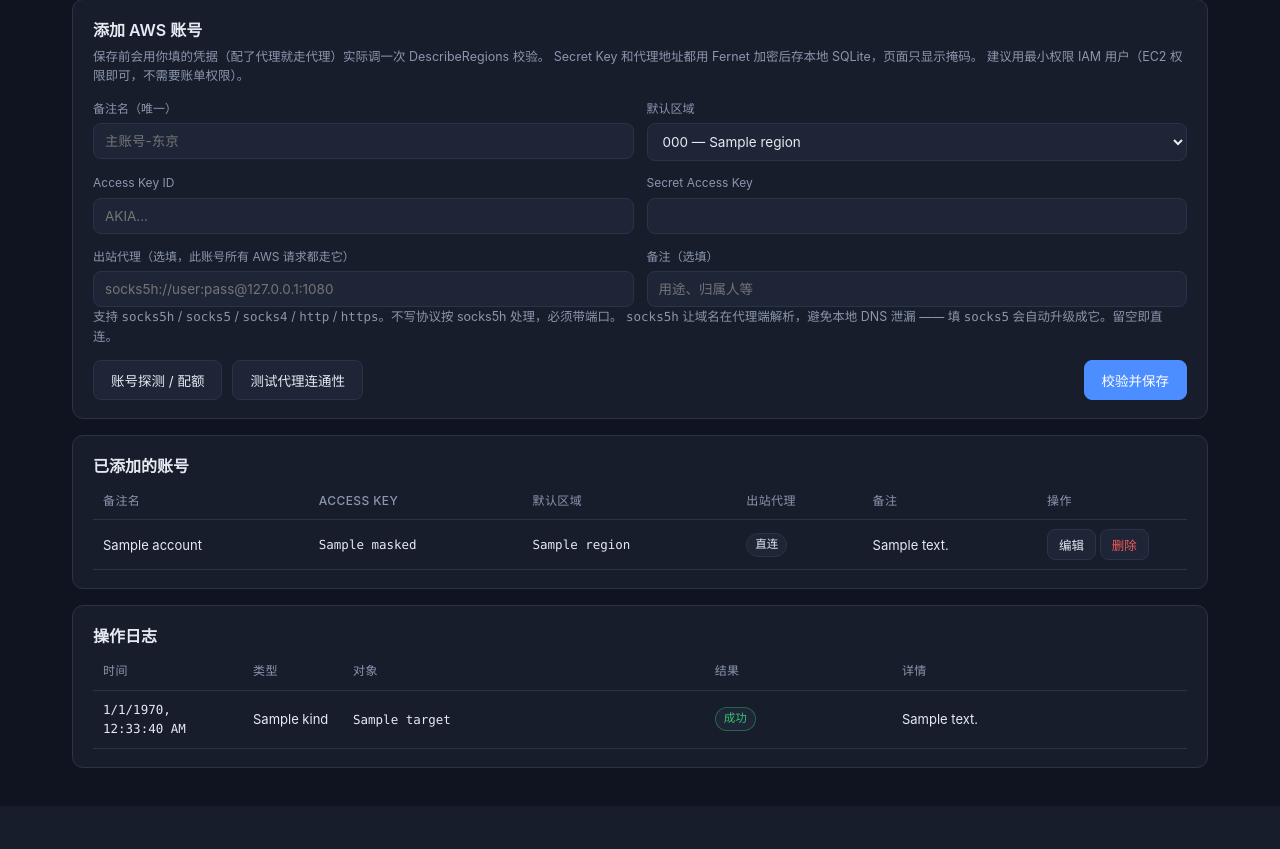
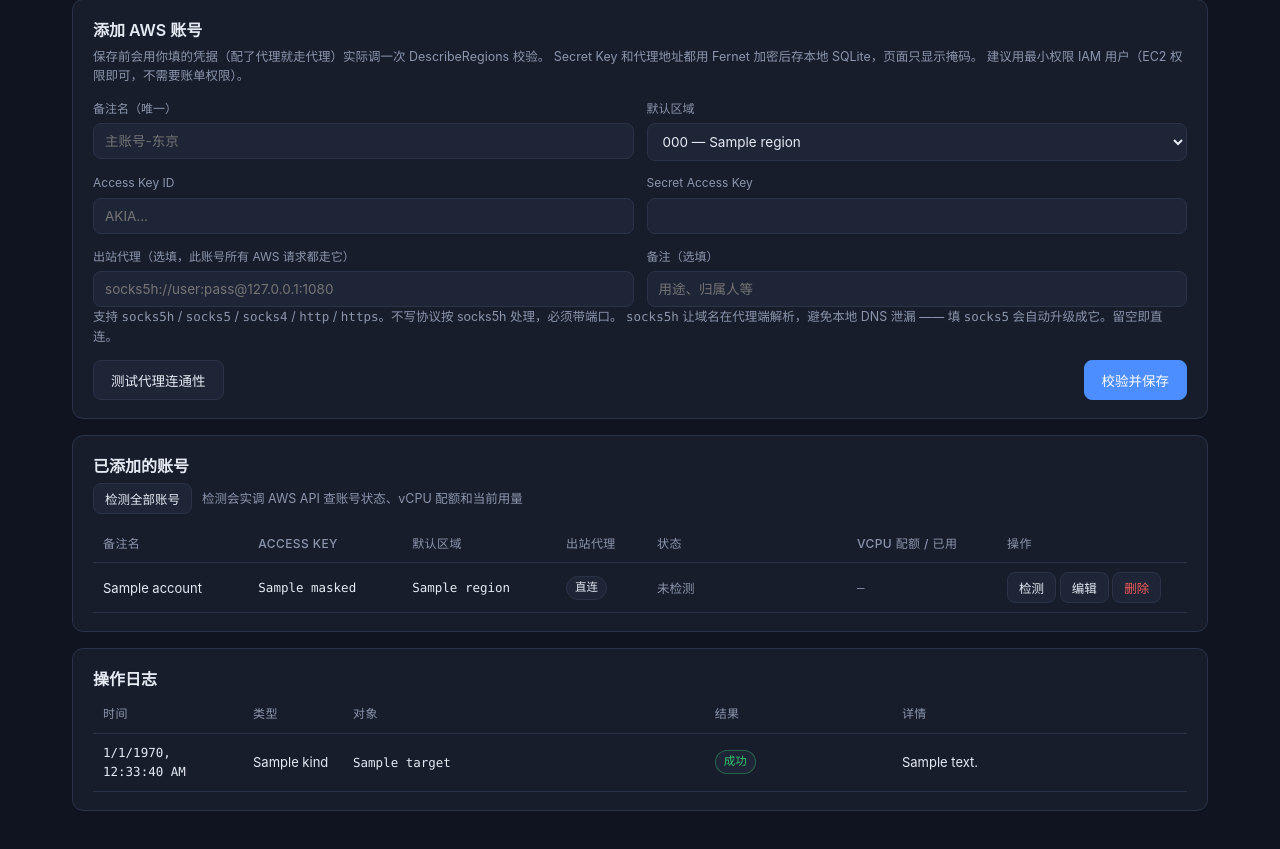
Before and after one commit to luolu1/aws-helper, a FastAPI app: template aws_helper/web/templates/accounts.html in a window 1280 px wide. Shown: the part 79-928 px from the top of the page. Before the commit the page ends 847 px from the top, so only its background shows below. Run offline with FastAPI, Linux system fonts and the light colour scheme; the template is opened without the code that fills it: most values are stand-ins (such as "Sample title", 1, 10 or a date in 2020).

Commit message:
账号列表直接显示状态与 vCPU 配额，支持逐行和批量检测
原来探测结果只在表单下方的独立卡片里，账号列表看不到任何状态信息，
要先点「编辑」选中账号再点探测，多账号时无法一眼看出哪个有问题。

改为：
- 账号表新增「状态」和「vCPU 配额 / 已用」两列
- 每行独立的「检测」按钮，结果直接回填到该行
- 顶部「检测全部账号」按钮依次检测所有账号并汇总
- 配额为 0 标红并注明「账号受限」，已用接近上限标黄
- 表格下方仍展开完整明细（各检查项、各族配额、当前用量）

真实账号验证（ap-east-1）：
  状态列      异常  账号身份、vCPU 配额
  vCPU 配额列 0 / 0  受限

测试 368 项，新增 3 项覆盖配额列存在、逐行与批量按钮、行上的检测元数据。

```diff
--- a/aws_helper/web/templates/accounts.html
+++ b/aws_helper/web/templates/accounts.html
@@ -55,7 +55,6 @@
   </p>
 
   <div class="row mt">
-    <button onclick="probeAccount()">账号探测 / 配额</button>
     <button onclick="testProxy()">测试代理连通性</button>
     <span style="flex:1"></span>
     <button id="cancel-btn" onclick="resetForm()" style="display:none">取消编辑</button>
@@ -89,16 +88,25 @@
 <div class="card">
   <h2>已添加的账号</h2>
   {% if accounts %}
+  <div class="row" style="margin-bottom:12px">
+    <button class="sm" onclick="probeAll()">检测全部账号</button>
+    <span class="hint" style="margin:0">
+      检测会实调 AWS API 查账号状态、vCPU 配额和当前用量
+    </span>
+  </div>
   <table>
     <thead>
       <tr>
         <th>备注名</th><th>Access Key</th><th>默认区域</th>
-        <th>出站代理</th><th>备注</th><th style="width:150px">操作</th>
+        <th>出站代理</th>
+        <th style="width:200px">状态</th>
+        <th style="width:150px">vCPU 配额 / 已用</th>
+        <th style="width:190px">操作</th>
       </tr>
     </thead>
     <tbody>
       {% for a in accounts %}
-      <tr>
+      <tr data-account="{{ a.id }}" data-region="{{ a.region }}">
         <td>{{ a.label }}</td>
         <td class="mono">{{ a.masked() }}</td>
         <td class="mono">{{ a.region }}</td>
@@ -106,8 +114,10 @@
           {% if a.proxy %}<span class="tag ok">{{ a.masked_proxy() }}</span>
           {% else %}<span class="tag">直连</span>{% endif %}
         </td>
-        <td>{{ a.note or '-' }}</td>
+        <td class="probe-status"><span class="hint">未检测</span></td>
+        <td class="probe-quota mono"><span class="hint">—</span></td>
         <td>
+          <button class="sm" onclick="probeAccount({{ a.id }}, '{{ a.region }}')">检测</button>
           <button class="sm" onclick="editAccount({{ a.id }})">编辑</button>
           <button class="sm danger" onclick="delAccount({{ a.id }})">删除</button>
         </td>
@@ -222,16 +232,61 @@ async function submitAccount() {
   }
 }
 
-async function probeAccount() {
-  const id = F('edit_id').value;
-  if (!id) return toast('请先点某个账号的「编辑」，再执行探测', 'err');
-  const region = F('acct_region').value;
+async function probeAccount(id, region) {
+  // 不带参数时兼容旧入口：用编辑区当前选中的账号
+  if (id === undefined) {
+    id = F('edit_id').value;
+    if (!id) return toast('请点某个账号那一行的「检测」按钮', 'err');
+    region = F('acct_region').value;
+  }
 
-  toast('正在探测账号（会真实调用 AWS API）…');
+  const row = document.querySelector(`tr[data-account="${id}"]`);
+  const statusCell = row ? row.querySelector('.probe-status') : null;
+  const quotaCell = row ? row.querySelector('.probe-quota') : null;
+  if (statusCell) statusCell.innerHTML = '<span class="hint">检测中…</span>';
+  if (quotaCell) quotaCell.innerHTML = '<span class="hint">…</span>';
+
   try {
     const d = await api(`/api/probe-account?account_id=${id}&region=${region}`);
+    renderRowSummary(statusCell, quotaCell, d);
+    renderProbeDetail(d);
+    return d;
+  } catch (e) {
+    if (statusCell) {
+      statusCell.innerHTML = '<span class="tag err">检测失败</span>';
+    }
+    if (quotaCell) quotaCell.innerHTML = '<span class="hint">—</span>';
+    toast(e.message, 'err');
+    return null;
+  }
+}
+
+// 表格里只放最关键的两项：整体状态和 vCPU 配额/已用
+function renderRowSummary(statusCell, quotaCell, d) {
+  if (statusCell) {
+    const failed = d.checks.filter(c => !c.ok).map(c => c.name);
+    statusCell.innerHTML = d.healthy
+      ? '<span class="tag ok">正常</span>'
+      : `<span class="tag err">异常</span> <span class="hint">${escapeHtml(failed.join('、'))}</span>`;
+  }
+  if (!quotaCell) return;
+
+  const standard = d.quotas.find(q => q.key === 'standard');
+  if (!standard) {
+    quotaCell.innerHTML = '<span class="hint">读不到配额</span>';
+    return;
+  }
+  const limit = standard.value;
+  const used = d.usage.running_vcpus;
+  // 配额为 0 是账号未激活或被限制的明确信号
+  const cls = limit === 0 ? 'err' : (used >= limit ? 'warn' : 'ok');
+  quotaCell.innerHTML =
+    `<span class="tag ${cls}">${used} / ${limit}</span>`
+    + (limit === 0 ? ' <span class="hint">账号受限</span>' : '');
+}
+
+function renderProbeDetail(d) {
   F('probe-card').style.display = 'block';
-
   F('probe-rows').innerHTML = d.checks.map(c => `
     <tr>
       <td>${escapeHtml(c.name)}</td>
@@ -256,15 +311,28 @@ async function probeAccount() {
     ['弹性 IP', `${u.addresses} 个（空闲 ${u.idle_addresses}）`],
   ];
   F('usage-rows').innerHTML = rows.map(([k, v]) => {
-      const warn = (k === '弹性 IP' && u.idle_addresses > 0) || (k === '已停止实例' && u.stopped_instances > 0);
-      return `<tr><td>${k}</td><td class="mono">${warn ? '<span class="tag warn">' + escapeHtml(String(v)) + '</span>' : escapeHtml(String(v))}</td></tr>`;
+    const warn = (k === '弹性 IP' && u.idle_addresses > 0)
+      || (k === '已停止实例' && u.stopped_instances > 0);
+    return `<tr><td>${k}</td><td class="mono">${
+      warn ? '<span class="tag warn">' + escapeHtml(String(v)) + '</span>' : escapeHtml(String(v))
+    }</td></tr>`;
   }).join('');
 
-    toast(d.healthy ? '探测通过，账号可用' : '探测发现问题，见下方结果', d.healthy ? 'ok' : 'err');
-    F('probe-card').scrollIntoView({ behavior: 'smooth' });
-  } catch (e) {
-    toast(e.message, 'err');
+  toast(d.healthy ? '检测通过，账号可用' : '检测发现问题，见下方明细', d.healthy ? 'ok' : 'err');
 }
+
+async function probeAll() {
+  const rows = [...document.querySelectorAll('tr[data-account]')];
+  if (!rows.length) return toast('还没有账号', 'err');
+
+  toast(`正在依次检测 ${rows.length} 个账号…`);
+  let bad = 0;
+  for (const row of rows) {
+    const d = await probeAccount(row.dataset.account, row.dataset.region);
+    if (!d || !d.healthy) bad++;
+  }
+  toast(bad ? `${rows.length} 个账号中 ${bad} 个有问题` : '全部账号正常',
+        bad ? 'err' : 'ok');
 }
 
 async function testProxy() {
```
Also changed, not shown: tests/test_cleanup.py (+24 -3 lines), README.md. Lines whose indentation alone changed are shown as unchanged.
